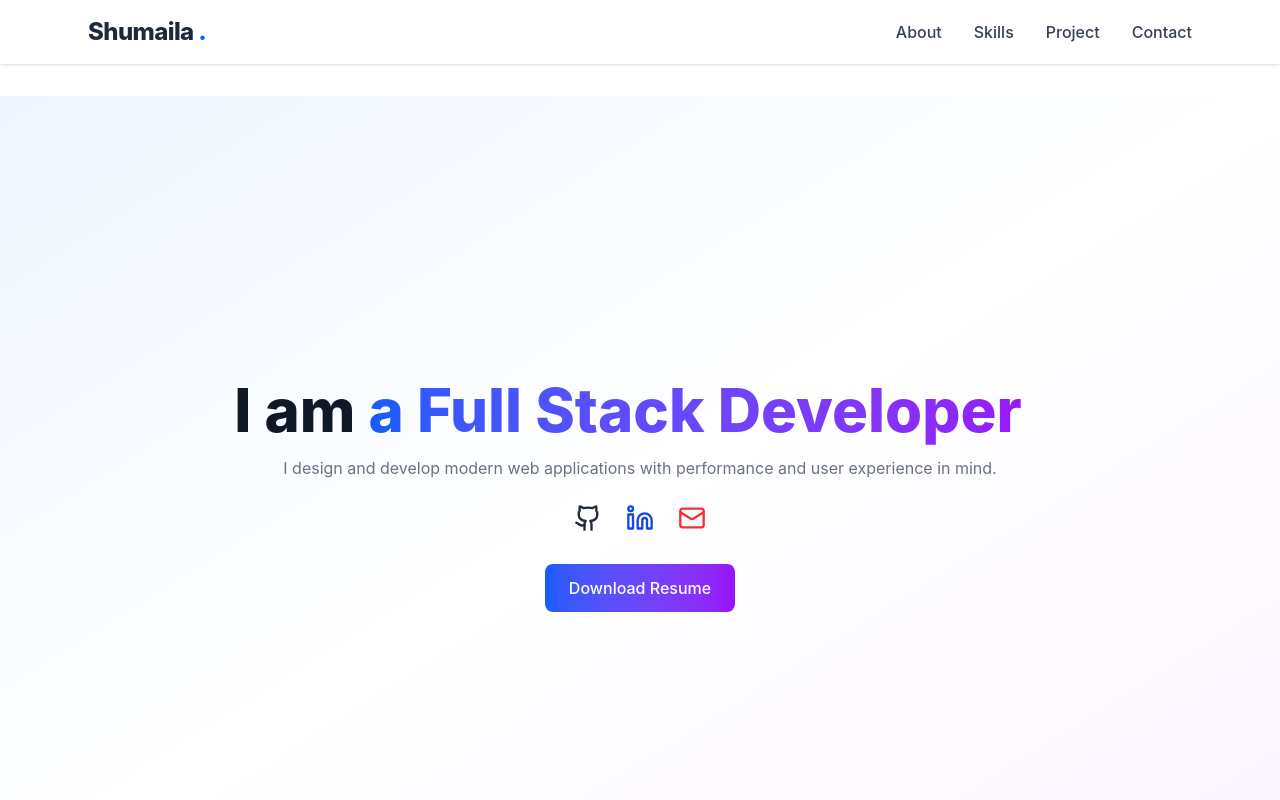
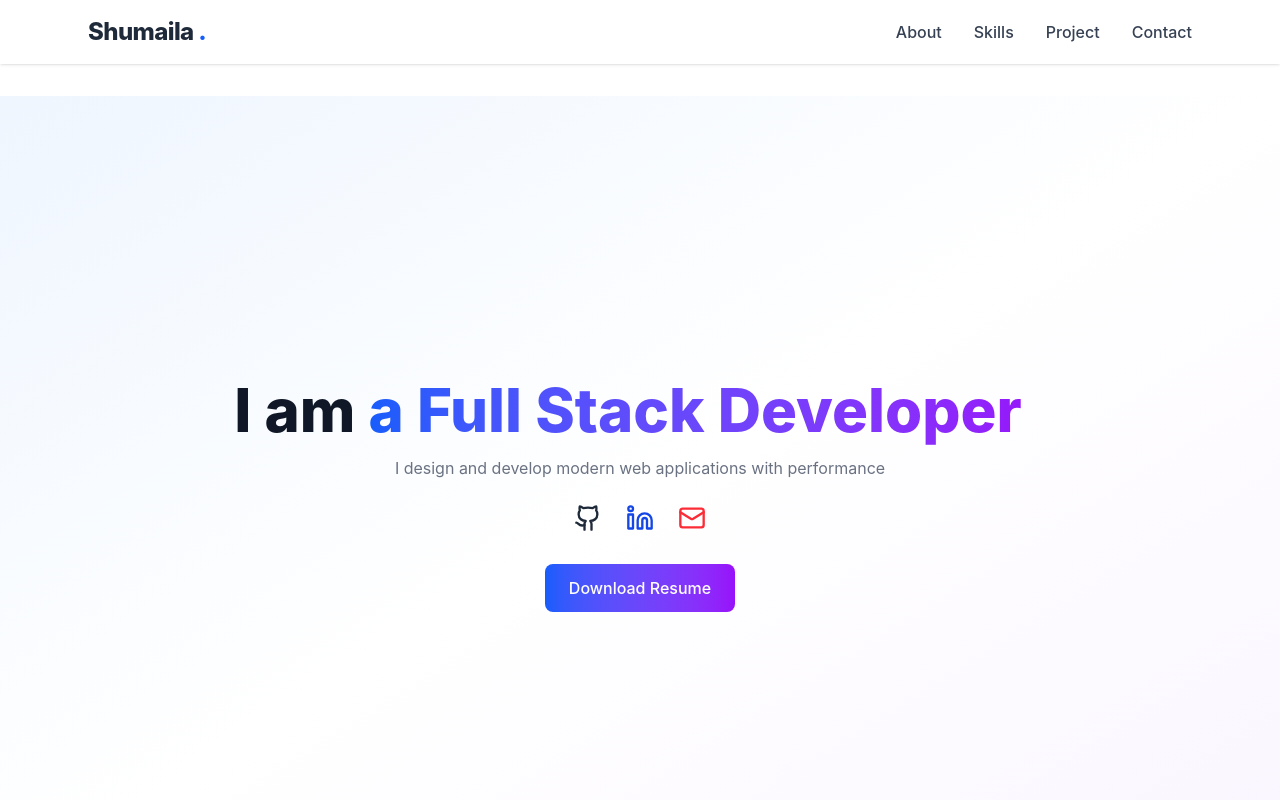
Before and after one commit to shumaila1421/Portfolio--Next.js, a Next.js app: page / in a window 1280 px wide. Shown: the top 800 px of the page. Built offline with nearby package versions, Linux system fonts and the light colour scheme.

Commit message:
hero-section updated

```diff
--- a/app/page.tsx
+++ b/app/page.tsx
@@ -41,8 +41,7 @@ export default function Home() {
             </span>
           </h1>
           <p className="text-gray-500 mb-6">
-            I design and develop modern web applications with performance and
-            user experience in mind.
+            I design and develop modern web applications with performance
           </p>
 
           {/* Social-links */}
```
